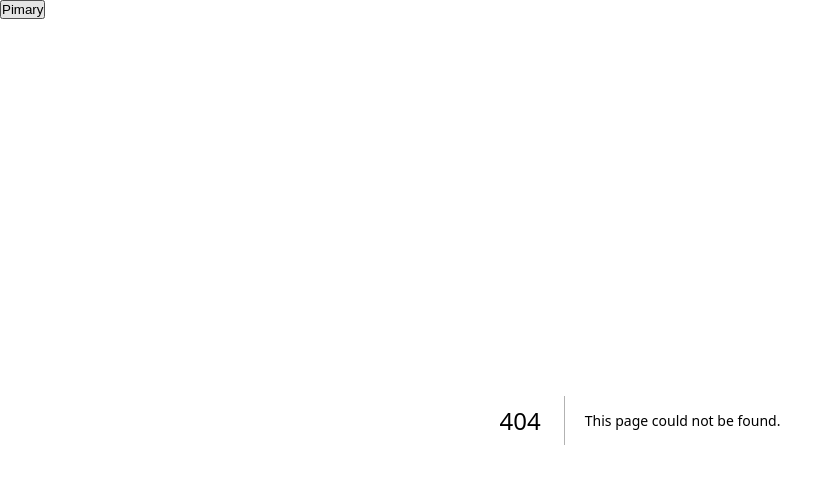
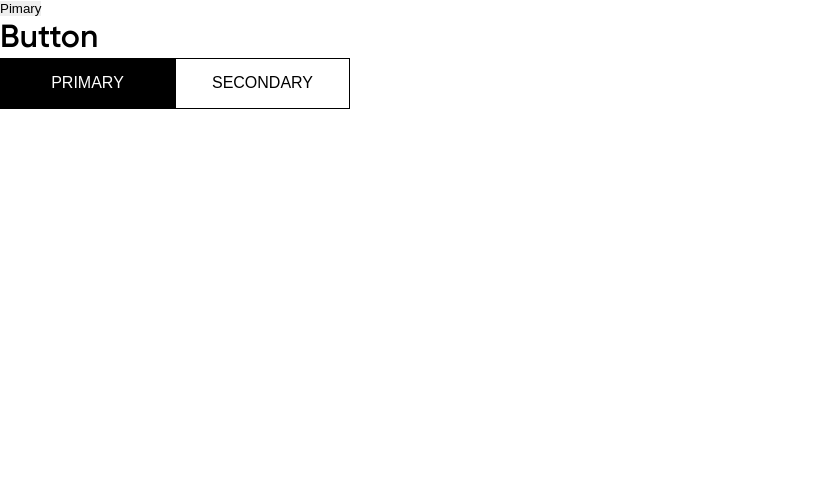
Before and after one commit to City7g/Flowers, a Next.js app: page /ui/buttons in a window 1280 px wide. Before the commit this address had no page. Shown: the top 484 px of the page, without its empty margins (0-839 px from the left). Built offline with nearby package versions, Linux system fonts and the light colour scheme.

Commit message:
Add button

```diff
--- a/src/app/globals.css
+++ /dev/null
@@ -1,27 +0,0 @@
-* {
-  box-sizing: border-box;
-  padding: 0;
-  margin: 0;
-}
-
-html,
-body {
-  max-width: 100vw;
-  overflow-x: hidden;
-}
-
-body {
-  color: black;
-  background: white;
-}
-
-a {
-  color: inherit;
-  text-decoration: none;
-}
-
-@media (prefers-color-scheme: dark) {
-  html {
-    color-scheme: dark;
-  }
-}
--- a/src/app/layout.tsx
+++ b/src/app/layout.tsx
@@ -1,6 +1,5 @@
 import type { Metadata } from 'next'
 import localFont from 'next/font/local'
-import './globals.css'
 import '../styles/main.scss'
 import Header from '@/components/Header'
 
--- /dev/null
+++ b/src/app/ui/buttons/page.tsx
@@ -0,0 +1,19 @@
+const buttons = {
+  'btn-primary': 'Primary',
+  'btn-secondary': 'Secondary',
+  'btn-tertiary': 'Tertiary',
+}
+
+export default function UIFonts() {
+  return (
+    <main>
+      <h1>Button</h1>
+
+      {Object.keys(buttons).map((key) => (
+        <button className={key} key={key}>
+          {buttons[key]}
+        </button>
+      ))}
+    </main>
+  )
+}
--- /dev/null
+++ b/src/styles/base/_button.scss
@@ -0,0 +1,62 @@
+.btn-primary,
+.btn-secondary,
+.btn-tertiary {
+  display: inline-flex;
+  justify-content: center;
+  min-width: 175px;
+  padding: 14px 24px 16px;
+  font-size: 14px;
+  line-height: 1;
+  font-weight: 500;
+  text-transform: uppercase;
+  background: black;
+  border: 1px solid black;
+  color: white;
+  transition: 0.3s ease;
+  transition-property: color, background, border;
+
+  @media (min-width: 1200px) {
+    font-size: 16px;
+    line-height: 1.2;
+  }
+
+  &:hover {
+    background: #424245;
+  }
+
+  &:active {
+    background: black;
+  }
+}
+
+.btn-secondary {
+  background: white;
+  border-color: black;
+  color: black;
+
+  &:hover {
+    color: white;
+    background: black;
+  }
+
+  &:active {
+    color: black;
+    background: white;
+  }
+}
+
+.btn-tertiary {
+  color: white;
+  background: transparent;
+  border-color: white;
+
+  &:hover {
+    color: #424245;
+    background: white;
+  }
+
+  &:active {
+    color: black;
+    background: white;
+  }
+}
--- a/src/styles/base/_fonts.scss
+++ b/src/styles/base/_fonts.scss
@@ -74,6 +74,7 @@
 
   @media (min-width: 1200px) {
     font-size: 16px;
+    line-height: 1.2;
   }
 }
 
--- /dev/null
+++ b/src/styles/base/_reset.scss
@@ -0,0 +1,20 @@
+* {
+  padding: 0;
+  margin: 0;
+  box-sizing: border-box;
+}
+
+body {
+  color: black;
+  background: white;
+}
+
+a {
+  color: inherit;
+  text-decoration: none;
+}
+
+button {
+  border: none;
+  cursor: pointer;
+}
--- a/src/styles/main.scss
+++ b/src/styles/main.scss
@@ -1 +1,3 @@
+@import './base/reset';
 @import './base/fonts';
+@import './base/button';
```
Also changed, not shown: src/app/page.module.css (added).
